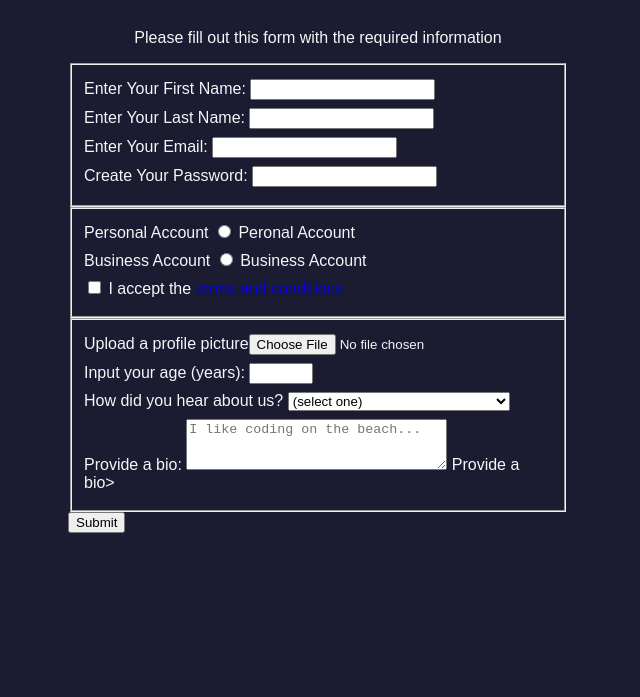
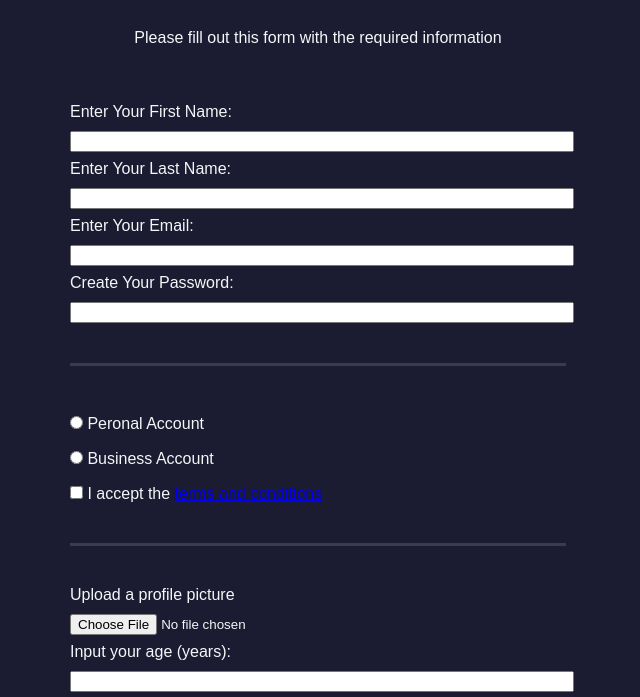
Before and after one commit to josa6f/Registration-form, a plain HTML site: page index.html in a window 1280 px wide. Shown: the part 72-769 px from the top of the page, without its empty margins (322-962 px from the left). Drawn offline with Linux system fonts and the light colour scheme.

Commit message:
empece con el css del formulario

```diff
--- a/index.html
+++ b/index.html
@@ -18,9 +18,9 @@
             <label for="new-password">Create Your Password: <input type="password" id="new-password" required pattern="[a-z0-5]{8,}"></label> <!--required es campo requerido y minilength es el minimo de caracteres, pattern para regular la contraseña-->
         </fieldset><!--organiza en grupos los campos de un formulario-->
         <fieldset>
-            <label for="personal-account">Personal Account <input type="radio" name="account-type" id="personal-account"> Peronal Account</label> <!--name es para relacionar los radios-->
-            <label for="business-account">Business Account <input type="radio" name="account-type" id="business-account"> Business Account</label>
-            <label for="terms-and-condition"><input type="checkbox" required id="terms-and-condition"> I accept the <a href="https://www.freecodecamp.org/news/terms-of-service/">terms and conditions</a></label>
+            <label for="personal-account"><input type="radio" name="account-type" id="personal-account" class="inline"> Peronal Account</label> <!--name es para relacionar los radios-->
+            <label for="business-account"><input type="radio" name="account-type" id="business-account" class="inline"> Business Account</label>
+            <label for="terms-and-condition"><input type="checkbox" required id="terms-and-condition" class="inline"> I accept the <a href="https://www.freecodecamp.org/news/terms-of-service/">terms and conditions</a></label>
         </fieldset>
         <fieldset>
             <label for="profile-picture">Upload a profile picture<input type="file" id="profile-picture" name="file"></label>    <!--se utiliza for y id para vincular los elementos-->
--- a/styles.css
+++ b/styles.css
@@ -21,3 +21,21 @@ form{
     max-width: 500px;
     width: 60vw;
 }
+fieldset{
+    border: 2rem;
+    padding: 2rem 0; /*2rem para top y bottom y 0 para left y right*/
+    border-bottom: 3px solid #3b3b4f;
+}
+fieldset:last-of-type{ /*para modificar el ultimpo elemento*/
+    border-bottom: none;
+}
+input, textarea, select{
+    width: 100%;
+    margin-top: 10px;
+    margin-bottom: 0;
+    margin-left: 0;
+    margin-right: 0;
+}
+.inline{
+    width: unset;
+}
```
